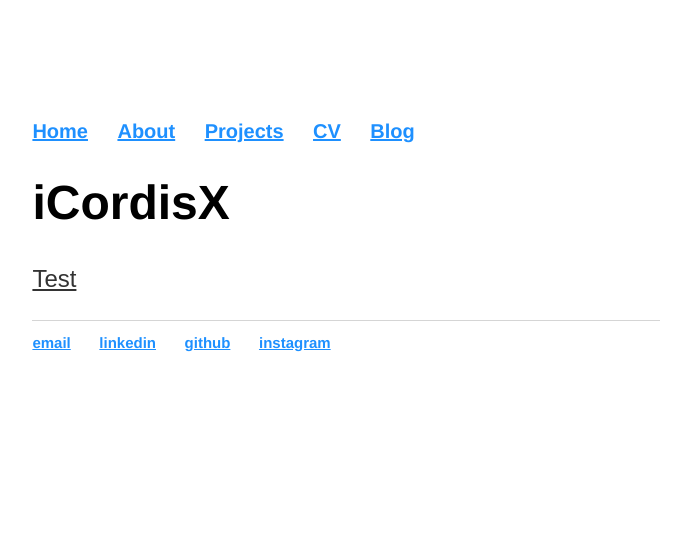
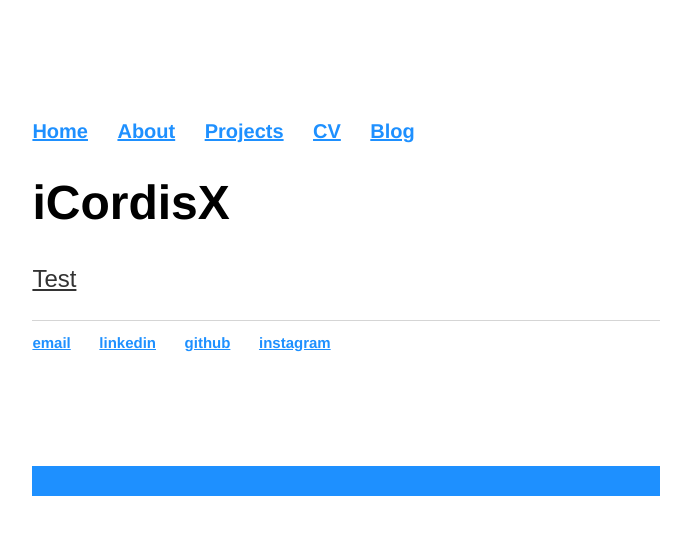
Before and after one commit to pat-liu/WebsiteV1, a Jekyll site: the page built from projects/icordisx.html, in a window 1280 px wide. Shown: the top 535 px of the page, without its empty margins (294-985 px from the left). Built offline with Jekyll 4.4.1, drawn with Linux system fonts in a browser that asks for light colours.

Commit message:
Update main.css

```diff
--- a/css/main.css
+++ b/css/main.css
@@ -62,10 +62,13 @@ footer.bottom {
     min-height: 100%;
     height: auto !important;
     height: 100%;
-    margin: 0 auto -15px; /* the bottom margin is the negative value of the footer's height */
+    margin: 0 auto -115px; /* the bottom margin is the negative value of the footer's height */
 }
 .bottom, .push {
-    height: 142px; /* .push must be the same height as .footer */
+    height: 15px; /* .push must be the same height as .footer */
+    background-color: #1e90ff;
+    bottom: 0;
+    margin-top: 115px;
 }
 ul.posts {
     margin: 20px auto 40px;
```
